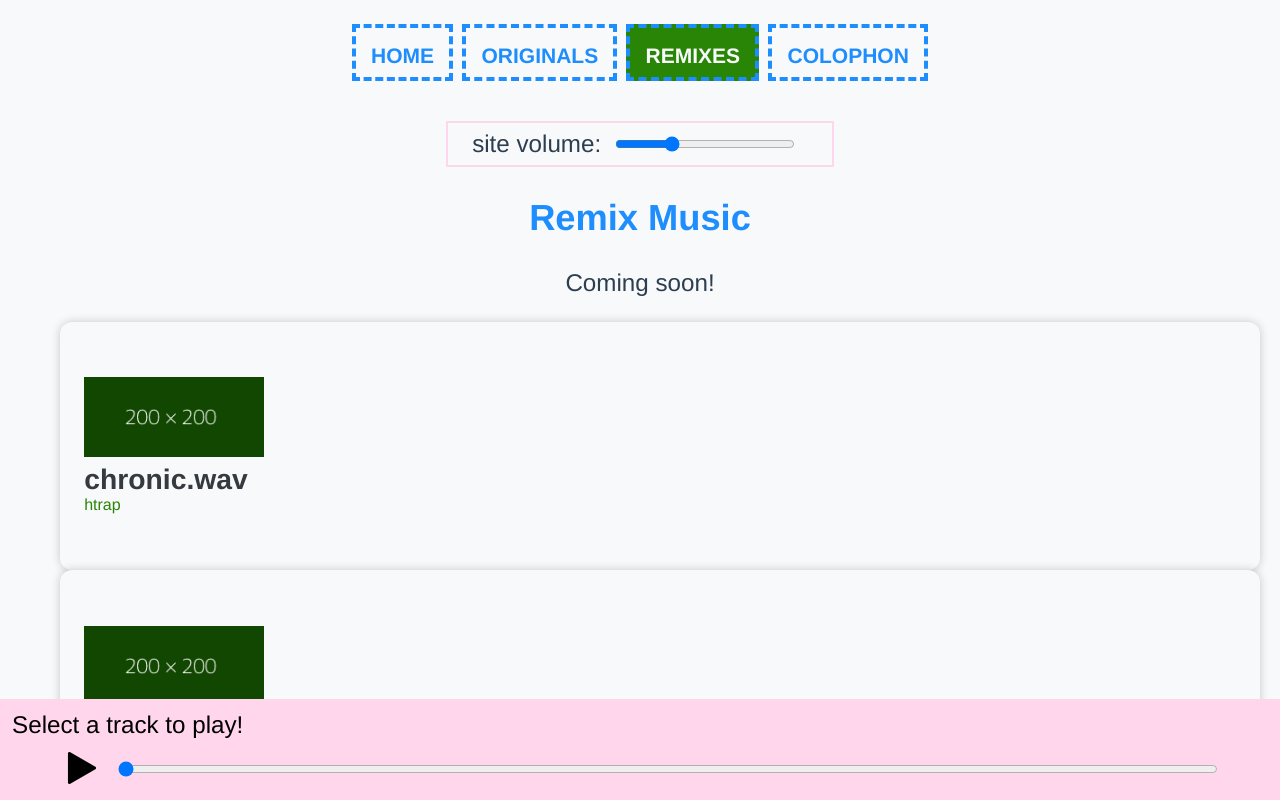
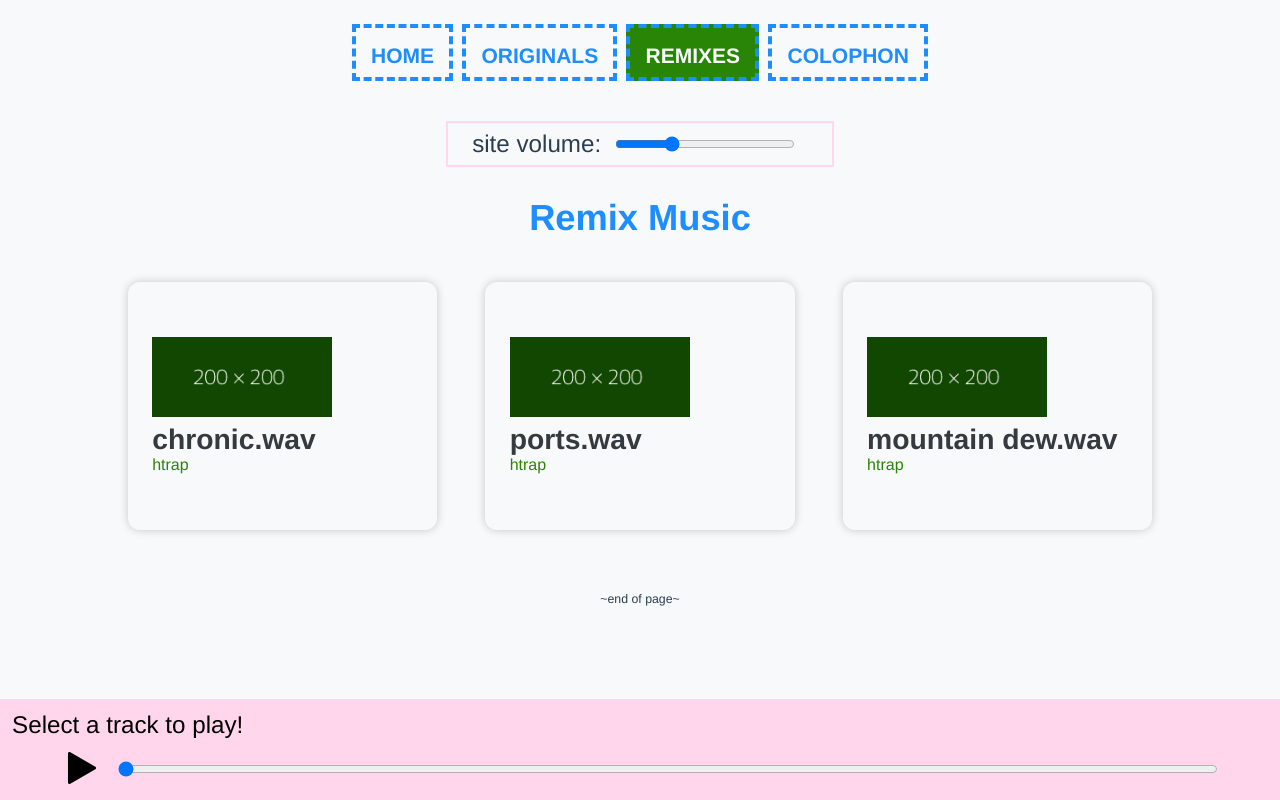
Before and after one commit to partheus/music, a Vue app: page /remixes in a window 1280 px wide. Shown: the top 800 px of the page. Built offline with nearby package versions, Linux system fonts and the light colour scheme.

Commit message:
Update Remix page vue for tracks

```diff
--- a/src/views/RemixMusic.vue
+++ b/src/views/RemixMusic.vue
@@ -1,8 +1,7 @@
 <template>
   <div class="music-container">
     <h2>Remix Music</h2>
-    <p>Coming soon!</p>
-    <ul>
+    <ul class="track-list">
       <li v-for="track in tracks" :key="track.id" @click="selectTrack(track)" class="track-item">
         <div class="track-info">
           <img :src="track.cover" :alt="`${track.title} cover`" class="track-cover">
```
